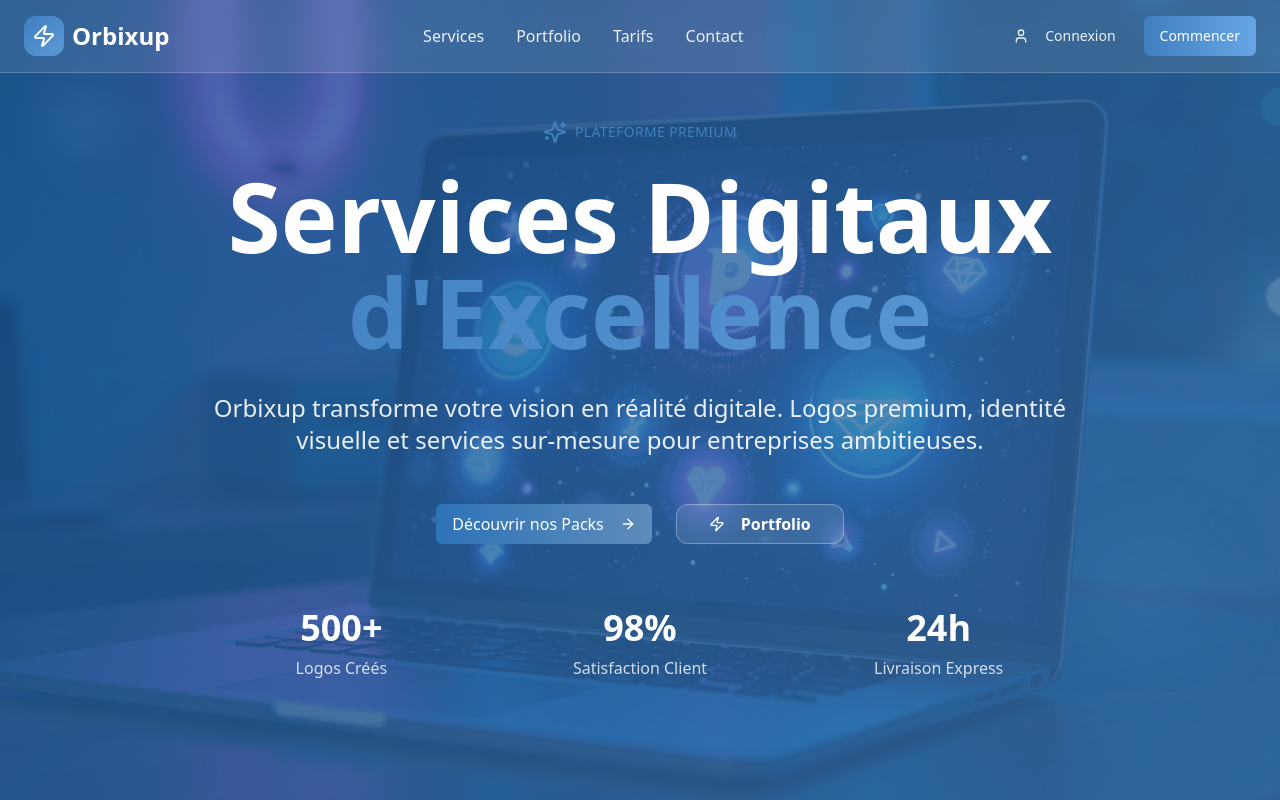
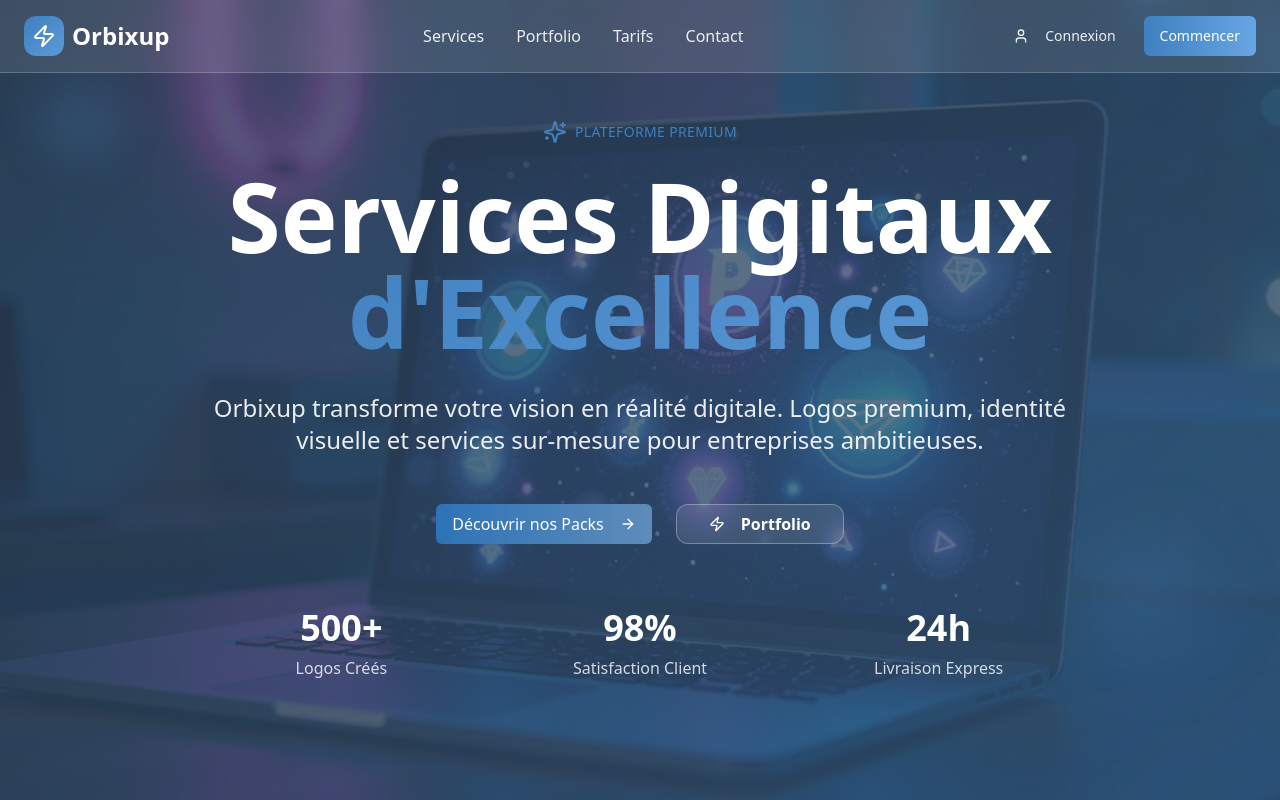
Before and after one commit to mvjdev/orbixup-design-studio, a React (Vite) app: page / in a window 1280 px wide. Shown: the top 800 px of the page. Built offline with nearby package versions, Linux system fonts and the light colour scheme.

Commit message:
Improve landing page design
Adjust the landing page section containing the services description and statistics.

```diff
--- a/src/index.css
+++ b/src/index.css
@@ -39,9 +39,9 @@
     --input: 225 20% 90%;
     --ring: 225 45% 20%;
 
-    /* Premium Gradients - Bleu doux */
+    /* Premium Gradients - Très doux */
     --gradient-primary: linear-gradient(135deg, hsl(210 60% 45%), hsl(210 40% 55%));
-    --gradient-hero: linear-gradient(135deg, hsl(210 70% 35%), hsl(210 50% 45%));
+    --gradient-hero: linear-gradient(135deg, hsl(210 30% 25%), hsl(210 40% 35%));
     --gradient-accent: linear-gradient(135deg, hsl(210 50% 50%), hsl(210 60% 60%));
     --gradient-card: linear-gradient(145deg, hsl(0 0% 100%), hsl(210 20% 98%));
 
```
